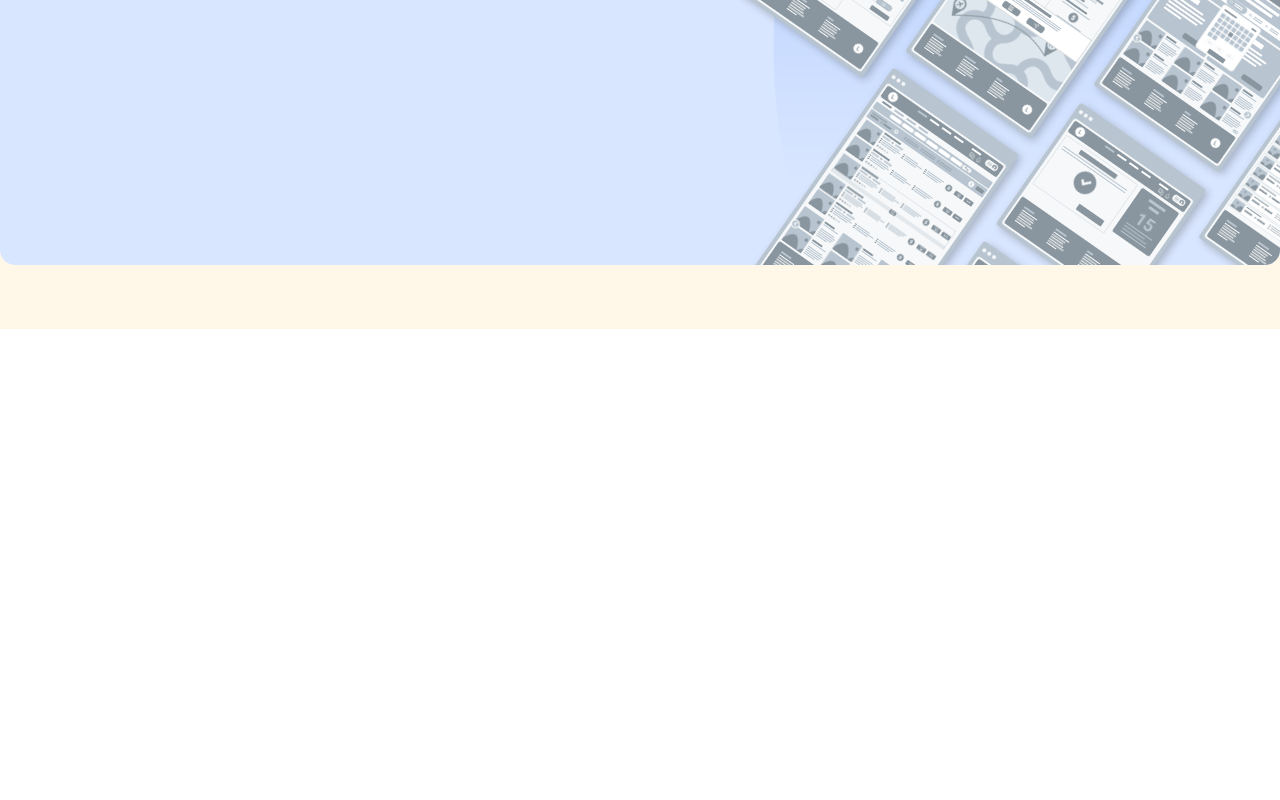
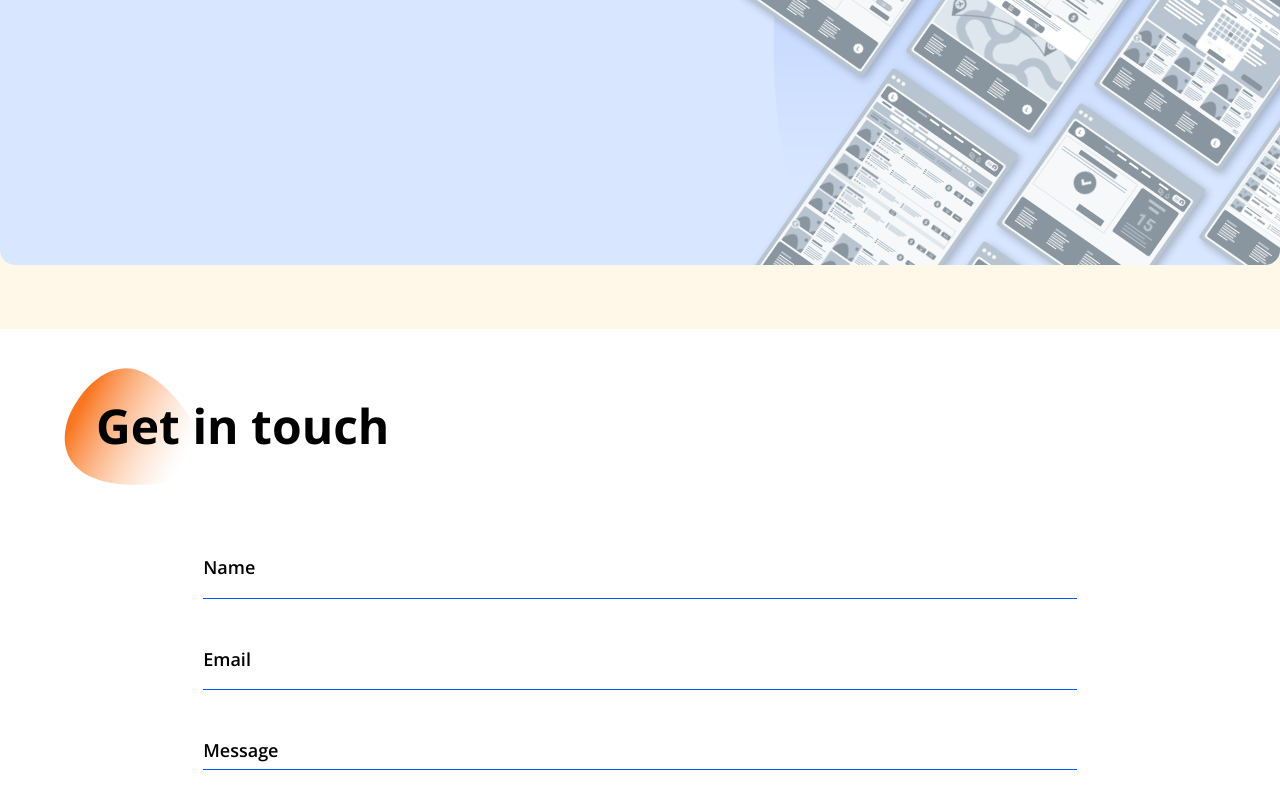
Before and after one commit to talking3D/conmigodev, a Next.js app: page / in a window 1280 px wide. Shown: the part 5415-6215 px from the top of the page. Before the commit the page ends 5856 px from the top, so only its background shows below. Built offline with nearby package versions, Linux system fonts and the light colour scheme.

Commit message:
feat: :construction: Add ContactForm component
Add basic form layout and control to the main page

```diff
--- a/src/app/page.styles.ts
+++ b/src/app/page.styles.ts
@@ -55,3 +55,8 @@ export const ProjectsSectionStyled = styled.div`
     margin: 0 auto;
     max-width: ${viewport.size.xxl};
 `;
+
+export const ContactFormSectionStyled = styled.div`
+    margin: 0 auto;
+    max-width: ${viewport.size.xxl};
+`;
--- a/src/app/page.tsx
+++ b/src/app/page.tsx
@@ -7,11 +7,17 @@ import {
     AboutMeSectionStyled,
     LongStoryShortSectionStyled,
     ProjectsSectionStyled,
+    ContactFormSectionStyled,
 } from './page.styles';
 
 import { AuthorInfo } from '@/components';
 import { Navbar } from '@/components';
-import { AboutMeView, LongStoryShortView, ProjectsView } from './views';
+import {
+    AboutMeView,
+    LongStoryShortView,
+    ProjectsView,
+    ContactFormView,
+} from './views';
 import logo from 'public/conmigo-logo.svg';
 
 export default function Home() {
@@ -44,6 +50,9 @@ export default function Home() {
             <ProjectsSectionStyled>
                 <ProjectsView />
             </ProjectsSectionStyled>
+            <ContactFormSectionStyled>
+                <ContactFormView />
+            </ContactFormSectionStyled>
         </>
     );
 }
--- /dev/null
+++ b/src/app/views/ContactFormView/ContactFormView.styles.ts
@@ -0,0 +1,151 @@
+import { theme, viewport } from '@/styles/theme';
+import { openSans } from '@/styles/fonts';
+import styled from 'styled-components';
+import { Form, Field } from 'formik';
+
+export interface FormFieldProps {
+    $isEmpty: boolean;
+}
+
+export const FormContainerStyled = styled.div`
+    display: flex;
+    flex-direction: column;
+    margin-left: 0.625rem;
+    margin-right: 0.625rem;
+    ${viewport.media.xs} {
+        margin-left: 1rem;
+        margin-right: 1rem;
+    }
+`;
+
+export const ContactFormTitleStyled = styled.div`
+    align-self: end;
+    ${viewport.media.md} {
+        margin-right: 2rem;
+    }
+    ${viewport.media.lg} {
+        align-self: start;
+        margin-left: 3rem;
+        margin-bottom: 2rem;
+    }
+    max-width: max-content;
+`;
+
+export const FormStyled = styled(Form)`
+    display: flex;
+    flex-direction: column;
+    justify-content: space-between;
+    row-gap: 1rem;
+    margin-top: 2rem;
+    margin-left: auto;
+    margin-right: auto;
+    width: 100%;
+    max-width: 90%;
+    row-gap: 3rem;
+    ${viewport.media.sm} {
+        max-width: 80%;
+    }
+    ${viewport.media.lg} {
+        max-width: 70%;
+    }
+`;
+
+export const FormRowStyled = styled.div`
+    display: flex;
+    flex-direction: column;
+    row-gap: 0.5rem;
+`;
+export const NameFieldStyled = styled(Field)`
+    height: 2rem;
+    border-top: none;
+    border-right: none;
+    border-bottom: 1px solid ${theme.colors.bluish};
+    border-left: none;
+    padding: 0.625rem 0.5rem;
+    font-family: ${openSans.style.fontFamily};
+    font-size: 1rem;
+    height: 2.725rem;
+    &:focus {
+        outline: none;
+        border-bottom: 2px solid ${theme.colors.bluish};
+        transition: all 0.2s ease-in-out;
+        background: linear-gradient(
+            180deg,
+            rgba(217, 230, 255, 0) 0%,
+            rgba(217, 230, 255, 0.3) 100%
+        );
+    }
+`;
+export const EmailFieldStyled = styled(Field)`
+    height: 2rem;
+    border-top: none;
+    border-right: none;
+    border-bottom: 1px solid ${theme.colors.bluish};
+    border-left: none;
+    padding: 0.625rem 0.5rem;
+    font-family: ${openSans.style.fontFamily};
+    font-size: 1rem;
+    height: 2.725rem;
+    &:focus {
+        outline: none;
+        border-bottom: 2px solid ${theme.colors.bluish};
+        transition: all 0.2s ease-in-out;
+        background: linear-gradient(
+            180deg,
+            rgba(217, 230, 255, 0) 0%,
+            rgba(217, 230, 255, 0.3) 100%
+        );
+    }
+`;
+export const MessageFieldStyled = styled(Field)`
+    resize: none;
+    height: 2rem;
+    border-top: none;
+    border-right: none;
+    border-bottom: 1px solid ${theme.colors.bluish};
+    border-left: none;
+    overflow-wrap: break-word;
+    padding: 0.625rem 0.5rem;
+    font-family: ${openSans.style.fontFamily};
+    font-size: 1rem;
+    &:focus {
+        outline: none;
+        border-bottom: 2px solid ${theme.colors.bluish};
+        transition: all 0.3s ease-in-out;
+        height: 11rem;
+        background: linear-gradient(
+            180deg,
+            rgba(217, 230, 255, 0) 0%,
+            rgba(217, 230, 255, 0.3) 100%
+        );
+    }
+    ${(props) =>
+        props.value.length !== 0 &&
+        `background: linear-gradient(
+          180deg,
+          rgba(217, 230, 255, 0) 0%,
+          rgba(217, 230, 255, 0.3) 100%
+          );
+          height: 11rem;
+          `}
+`;
+export const FormLabelStyled = styled.label<FormFieldProps>`
+    font-size: 1.125rem;
+    font-weight: 600;
+    margin-bottom: -2rem;
+    transition: all 0.2s ease-in-out;
+    ${(props) =>
+        !props.$isEmpty
+            ? `
+          font-size: 0.875rem;
+          margin-bottom: 0rem;
+          color: #767676;
+      `
+            : null}
+    ${FormRowStyled}:focus-within & {
+        font-size: 0.875rem;
+        margin-bottom: 0rem;
+        color: #767676;
+    }
+    z-index: 1;
+`;
--- /dev/null
+++ b/src/app/views/ContactFormView/ContactFormView.tsx
@@ -0,0 +1,121 @@
+'use client';
+import React, { useState } from 'react';
+import { Formik } from 'formik';
+import * as Yup from 'yup';
+
+import {
+    FormContainerStyled,
+    ContactFormTitleStyled,
+    FormStyled,
+    FormRowStyled,
+    NameFieldStyled,
+    EmailFieldStyled,
+    MessageFieldStyled,
+    FormLabelStyled,
+} from './ContactFormView.styles';
+
+import { SectionTitle } from '@/components';
+
+interface FormValues {
+    name: string;
+    email: string;
+    message: string;
+}
+
+export const ContactFormView: React.FC = () => {
+    const initialValues: FormValues = {
+        name: '',
+        email: '',
+        message: '',
+    };
+    const validationSchema = Yup.object({
+        name: Yup.string().required('Required'),
+        email: Yup.string().email('Invalid email address').required('Required'),
+        message: Yup.string().required('Required'),
+    });
+
+    const handleFieldClick = (e: React.MouseEvent) => {
+        const target: HTMLElement = e.target as HTMLElement;
+        if (target.tagName === 'LABEL') {
+            const input = target.nextElementSibling as HTMLInputElement;
+            input.focus();
+        } else if (target.tagName === 'INPUT') {
+            target.focus();
+        }
+    };
+    const [formValues, setFormValues] = useState<FormValues>(initialValues);
+
+    const setFieldValue = (e: React.ChangeEvent<HTMLInputElement>) => {
+        setFormValues((state) => ({
+            ...state,
+            [e.target.name]: e.target.value,
+        }));
+    };
+
+    return (
+        <FormContainerStyled>
+            <ContactFormTitleStyled>
+                <SectionTitle
+                    title={'Get in touch'}
+                    end
+                    responsiveEllipse={['xs', 'xr', 'sm', 'md']}
+                />
+            </ContactFormTitleStyled>
+            <Formik
+                initialValues={initialValues}
+                onSubmit={(values, actions) => {
+                    console.log(values);
+                }}
+                validationSchema={validationSchema}
+            >
+                {(props) => (
+                    <FormStyled onSubmit={props.handleSubmit}>
+                        <FormRowStyled onClick={handleFieldClick}>
+                            <FormLabelStyled
+                                htmlFor="name"
+                                $isEmpty={formValues.name.length === 0}
+                            >
+                                Name
+                            </FormLabelStyled>
+                            <NameFieldStyled
+                                name="name"
+                                type="text"
+                                onChange={setFieldValue}
+                                value={formValues.name}
+                            />
+                        </FormRowStyled>
+                        <FormRowStyled onClick={handleFieldClick}>
+                            <FormLabelStyled
+                                $isEmpty={formValues.email.length === 0}
+                                htmlFor="email"
+                            >
+                                Email
+                            </FormLabelStyled>
+                            <EmailFieldStyled
+                                name="email"
+                                type="email"
+                                onChange={setFieldValue}
+                                value={formValues.email}
+                            />
+                        </FormRowStyled>
+                        <FormRowStyled onClick={handleFieldClick}>
+                            <FormLabelStyled
+                                htmlFor="message"
+                                $isEmpty={formValues.message.length === 0}
+                            >
+                                Message
+                            </FormLabelStyled>
+                            <MessageFieldStyled
+                                name="message"
+                                as={'textarea'}
+                                onChange={setFieldValue}
+                                value={formValues.message}
+                                maxLength={512}
+                            />
+                        </FormRowStyled>
+                    </FormStyled>
+                )}
+            </Formik>
+        </FormContainerStyled>
+    );
+};
--- a/src/app/views/index.ts
+++ b/src/app/views/index.ts
@@ -1,3 +1,4 @@
 export { LongStoryShortView } from './LongStoryShortView/LongStoryShortView';
 export { AboutMeView } from './AboutMeView/AboutMeView';
 export { ProjectsView } from './ProjectsView/ProjectsView';
+export { ContactFormView } from './ContactFormView/ContactFormView';
```
